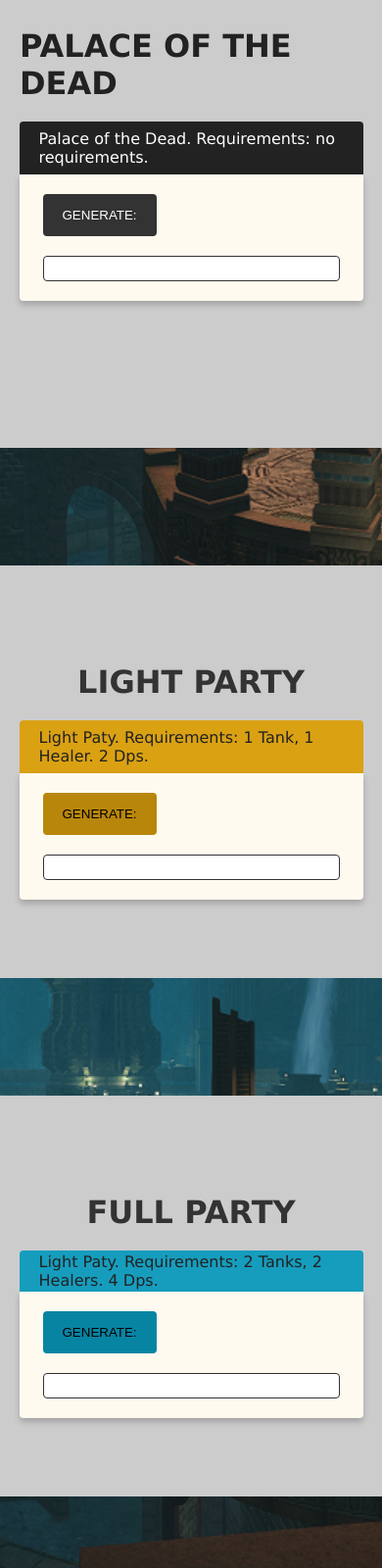
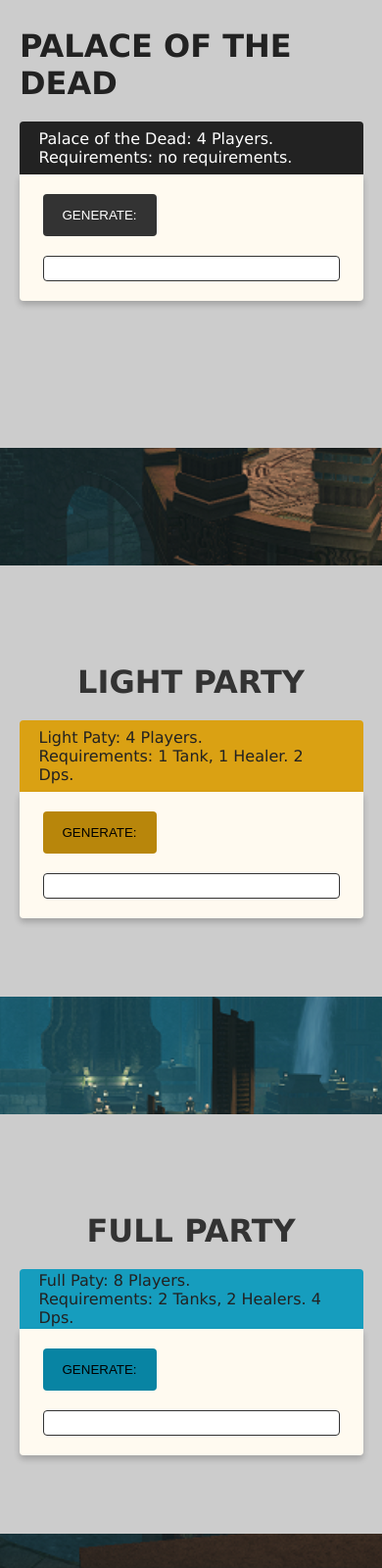
Before and after one commit to daniel-avzaradel/ffxiv-party-generator, a plain HTML site: page FFXIV Party Finder/index.html in a window 390 px wide. Shown: the part 2620-4220 px from the top of the page at 98% size. Drawn offline with Linux system fonts and the light colour scheme.

Commit message:
text changed in html and css

```diff
--- a/FFXIV Party Finder/index.html
+++ b/FFXIV Party Finder/index.html
@@ -135,7 +135,7 @@
             <div class="container">
                 <h3>PALACE OF THE DEAD</h3>
                 <div class="potd-box">
-                    <div class="potd-header">Palace of the Dead. Requirements: no requirements.</div>
+                    <div class="potd-header">Palace of the Dead: 4 Players. <br>Requirements: no requirements.</div>
                     <div class="potd-content">
                         <button class="generate" id="potd-btn">GENERATE:</button><br>
                         <div class="potd-result">
@@ -153,7 +153,7 @@
             <div class="container">
                 <h3>LIGHT PARTY</h3>
                 <div class="light-box">
-                    <div class="light-header">Light Paty. Requirements: 1 Tank, 1 Healer. 2 Dps.</div>
+                    <div class="light-header">Light Paty: 4 Players. <br>Requirements: 1 Tank, 1 Healer. 2 Dps.</div>
                     <div class="light-content">
                         <button class="light-generate" id="light-btn">GENERATE:</button><br>
                         <div class="light-result">
@@ -171,7 +171,7 @@
             <div class="container">
                 <h3>FULL PARTY</h3>
                 <div class="full-box">
-                    <div class="full-header">Light Paty. Requirements: 2 Tanks, 2 Healers. 4 Dps.</div>
+                    <div class="full-header">Full Paty: 8 Players. <br>Requirements: 2 Tanks, 2 Healers. 4 Dps.</div>
                     <div class="full-content">
                         <button class="full-generate" id="full-btn">GENERATE:</button><br>
                         <div class="full-result">
@@ -193,7 +193,7 @@
             <div class="container">
                 <h3>ALLIANCE RAID</h3>
                 <div class="alliance-box">
-                    <div class="alliance-header">Alliance Raid. Requirements: 3 Alliances: 1 Tank, 1 Healer and 6 Dps each.</div>
+                    <div class="alliance-header">Alliance Raid: 24 Players. <br>Requirements: 3 Alliances: 1 Tank, 1 Healer and 6 Dps each.</div>
                     <div class="alliance-content">
                         <button class="alliance-generate" id="alliance-btn">GENERATE:</button><br>
                         <div class="alliance-result">
--- a/FFXIV Party Finder/style/style.css
+++ b/FFXIV Party Finder/style/style.css
@@ -400,7 +400,7 @@ h3 {
 .full-header {
     background-color: rgb(22, 157, 190);
     max-width: 800px;
-    height: 40px;
+    height: auto;
     padding: 2px 20px;
     display: flex;
     align-items: center;
@@ -650,7 +650,7 @@ h4 {
         font-size: 2em;
     }
     #home {
-        height: 500%;
+        height: 550%;
         background-image: url(../img/home-small.png);
         background-repeat: repeat-y;
         background-attachment: fixed;
@@ -728,7 +728,7 @@ h4 {
         font-size: 2em;
     }
     #home {
-        height: 500%;
+        height: 550%;
         background-image: url(../img/home-small.png);
         background-repeat: repeat-y;
         background-attachment: fixed;
```
